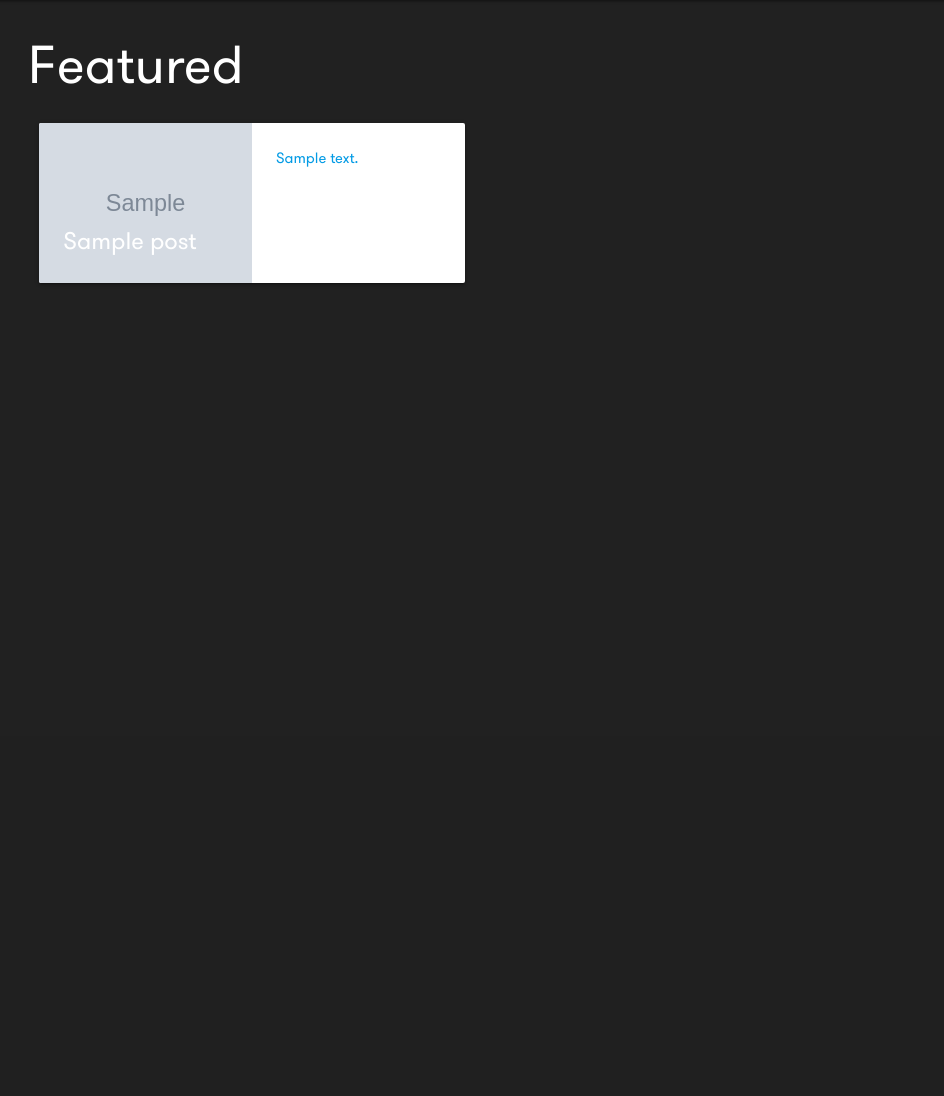
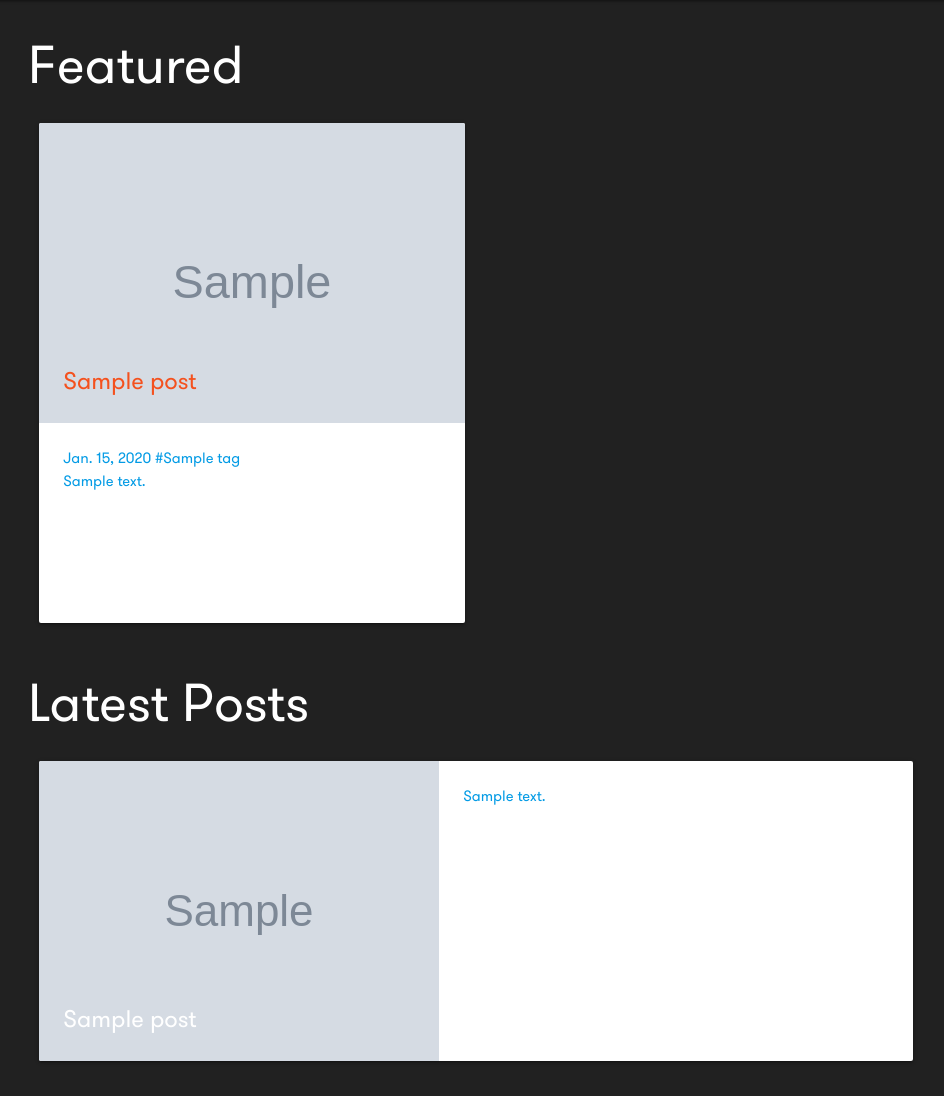
Before and after one commit to denibulkashvili/b_blog, a Django app: page / in a window 1280 px wide. Shown: the part 64-1160 px from the top of the page, without its empty margins (164-1108 px from the left). Before the commit the page ends 347 px from the top, so only its background shows below. Run offline with Django 3.2, Linux system fonts and the light colour scheme; tables that the repository leaves empty hold one stand-in row (values such as "Sample post"); grey boxes marked "Sample" are stand-in pictures; some libraries are stand-ins or nearby versions.

Commit message:
Edit featured section

```diff
--- a/posts/models.py
+++ b/posts/models.py
@@ -20,7 +20,7 @@ class Post(models.Model):
     cover = models.ImageField(upload_to="covers/", default="covers/default.jpg")
     cover_thumbnail = ImageSpecField(
         source="cover",
-        processors=[ResizeToFill(400, 300)],
+        processors=[ResizeToFill(300, 240)],
         format="JPEG",
         options={"quality": 60},
     )
--- a/static/css/styles.css
+++ b/static/css/styles.css
@@ -1,3 +1,4 @@
+/* GENERAL */
 :root {
   --main-dark: #212121;
   --main-grey: #424242;
@@ -13,6 +14,7 @@
 
 html {
   font-family: "Walsheim", "Helvetica Neue", Helvetica, Roboto, Arial, sans-serif;
+  transition: all 0.5s ease;
 }
 
 body {
@@ -20,6 +22,8 @@ body {
   background: var(--main-dark);
   color: var(--white-text);
 }
+
+/* BASE TEMPLATE */
 .wrapper {
   min-height: 100%;
 }
@@ -45,34 +49,11 @@ nav ul li a {
   background-color: var(--main-grey);
 }
 
-/* Custom settings
-:root {
-  --theme-orange: #ff6f00;
-  --theme-orange-light: #ffa040;
-  --theme-orange-dark: #c43e00;
-  --theme-orange-text: #000000;
-  --theme-black: #212020;
-  --theme-black-light: #484848;
-  --theme-black-dark: #000000;
-  --theme-black-text: #ffffff;
-  --theme-blue: #00e5ff;
-  --theme-blue-light: #6effff;
-  --theme-blue-dark: #00b2cc;
-  --theme-blue-text: #000000;
+/* HOME TEMPLATE */
+.homepage-section-title span {
+  visibility: hidden;
 }
-
-html {
-  margin: 0;
-  padding: 0;
+.homepage-section-title:hover {
+  visibility: initial;
+  color: var(--secondary-crimson);
 }
-
-body {
-  background: var(--theme-black);
-  color: var(--theme-black-text);
-}
-
-/* NAVBAR */
-/*
-ul.nav {
-  list-style: none;
-} */
--- a/templates/index.html
+++ b/templates/index.html
@@ -6,12 +6,44 @@
   <div class="homepage">
 
     <div class="featured row">
-      <h2>Featured</h2>
+      <h2 class="homepage-section-title">Featured <span>>></span></h2>
       {% for post in post_list %}
         {% if post.is_featured %}
           <div class="col s6">
             <a href="{% url 'posts:post_detail' slug=post.slug %}">
-              <div class="card horizontal">
+              <div class="card large hoverable">
+                <div class="card-image waves-effect waves-block waves-light">
+                  <img src="{{ post.cover.url }}" alt="{{ post.title }}">
+                  <span class="card-title deep-orange-text text-darken-1">{{ post.title }}</span>
+                </div>
+                <div class="card-content">
+                    <p>
+                        <span class="homepage-post-date">{{ post.date_created }}</span>
+                        <span class="homepage-post-tags">
+                          {% for tag in post.tags.all %}
+                            #{{ tag.name }}
+                          {% endfor %}
+                        </span>
+                    </p>
+                    <p>{{ post.description }}</p>
+                </div>
+                <div class="card-reveal deep-orange-text text-darken-1">
+                  <span class="card-title">{{ post.title }}<i class="material-icons right">close</i></span>
+                </div>
+              </div>
+            </a>
+          </div>
+        {% endif %}
+      {% empty %}
+      {% endfor %}
+    </div>
+
+    <div class="latest-posts row">
+      <h2 class="homepage-section-title">Latest Posts <span>>></span></h2>
+      {% for post in post_list %}
+        <div class="col s12">
+            <a href="{% url 'posts:post_detail' slug=post.slug %}">
+              <div class="card small horizontal hoverable">
                 <div class="card-image">
                   <img src="{{ post.cover_thumbnail.url }}" alt="{{ post.title }}">
                   <span class="card-title">{{ post.title }}</span>
@@ -23,8 +55,7 @@
                 </div>
               </div>
             </a>
-          </div>
-        {% endif %}
+        </div>
       {% empty %}
       {% endfor %}
     </div>
```
Also changed, not shown: static/css/app.css (deleted).
